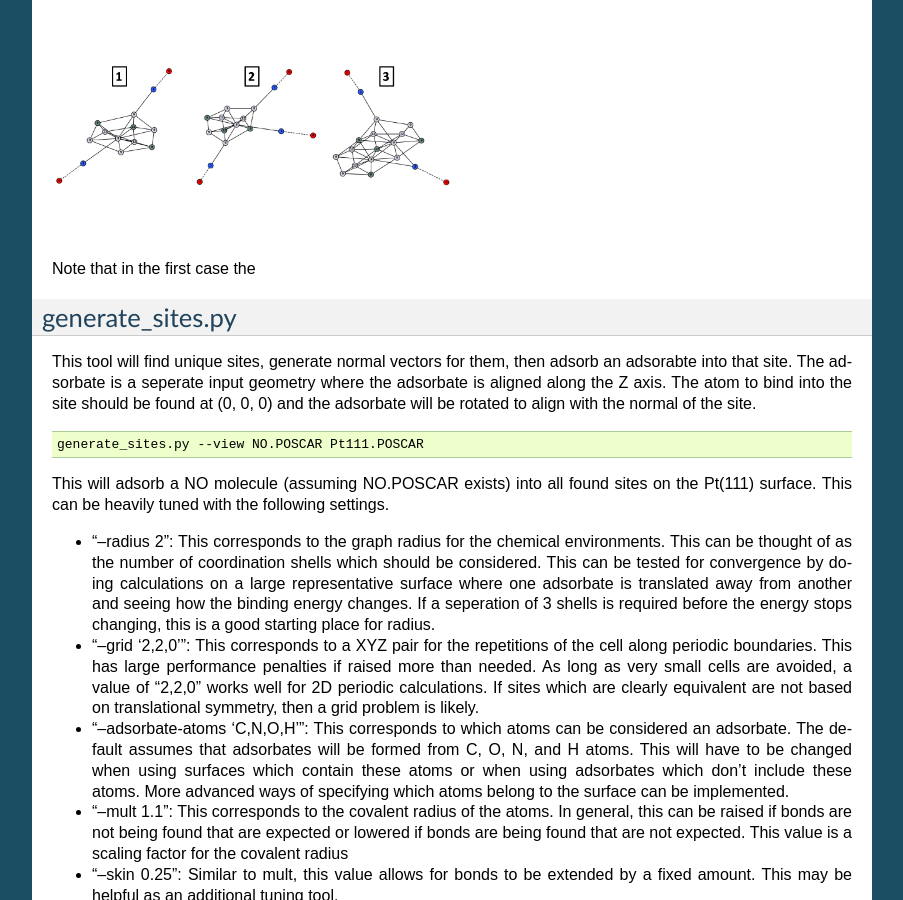
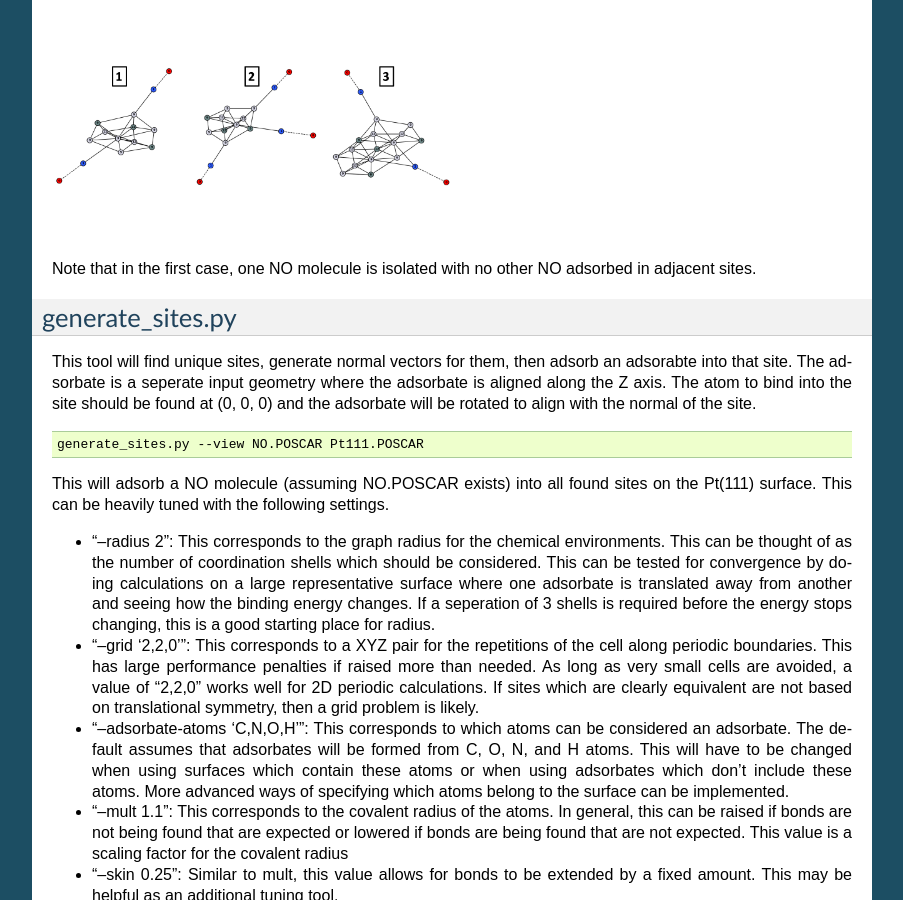
Before and after one commit to vsumaria/graph-theory-surfaces, a Sphinx documentation site: the page built from doc/source/Usage.rst, in a window 1280 px wide and 900 px high, scrolled down 1701 px. Shown: the whole window, without its empty margins (198-1101 px from the left). Built offline with Sphinx 7.4.7, drawn with Linux system fonts in a browser that asks for light colours; formulas are drawn with MathJax 3.

Commit message:
Update doc/source/Usage.rst

```diff
--- a/doc/source/Usage.rst
+++ b/doc/source/Usage.rst
@@ -51,7 +51,7 @@ Note that in both cases, the NO are adsorbed in a bridge and two top sites. The
 .. image:: ../../images/unique_new/Slide5.png
   :width: 400
 
-Note that in the first case the
+Note that in the first case, one NO molecule is isolated with no other NO adsorbed in adjacent sites.
 
 -----------------
 generate_sites.py
```
